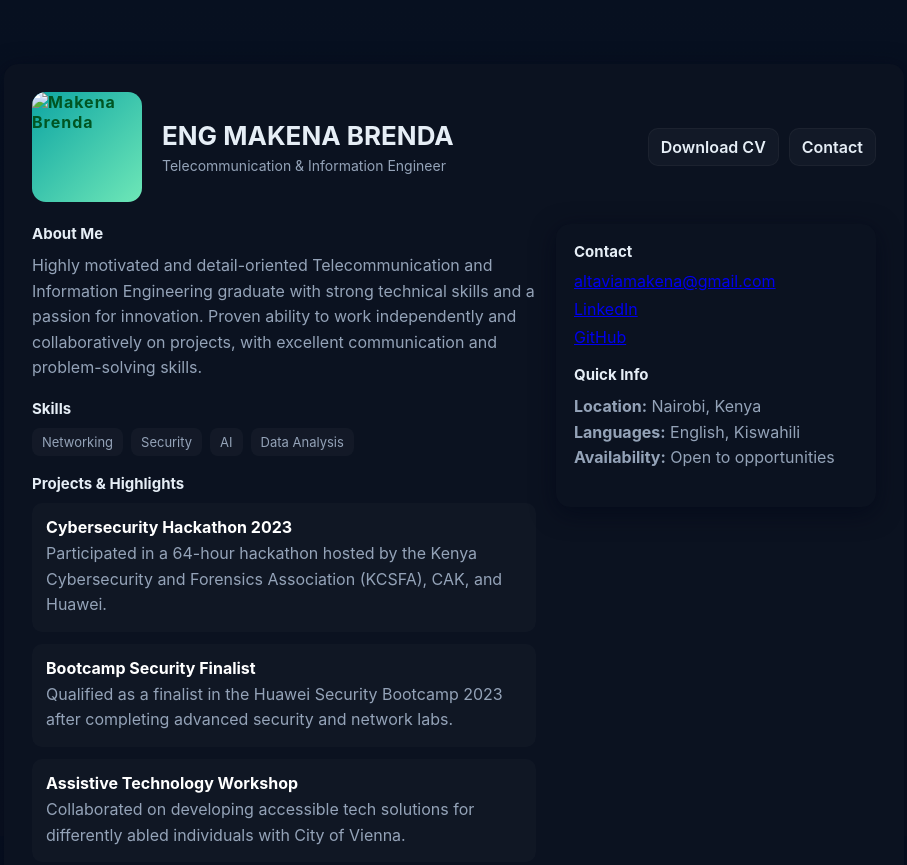
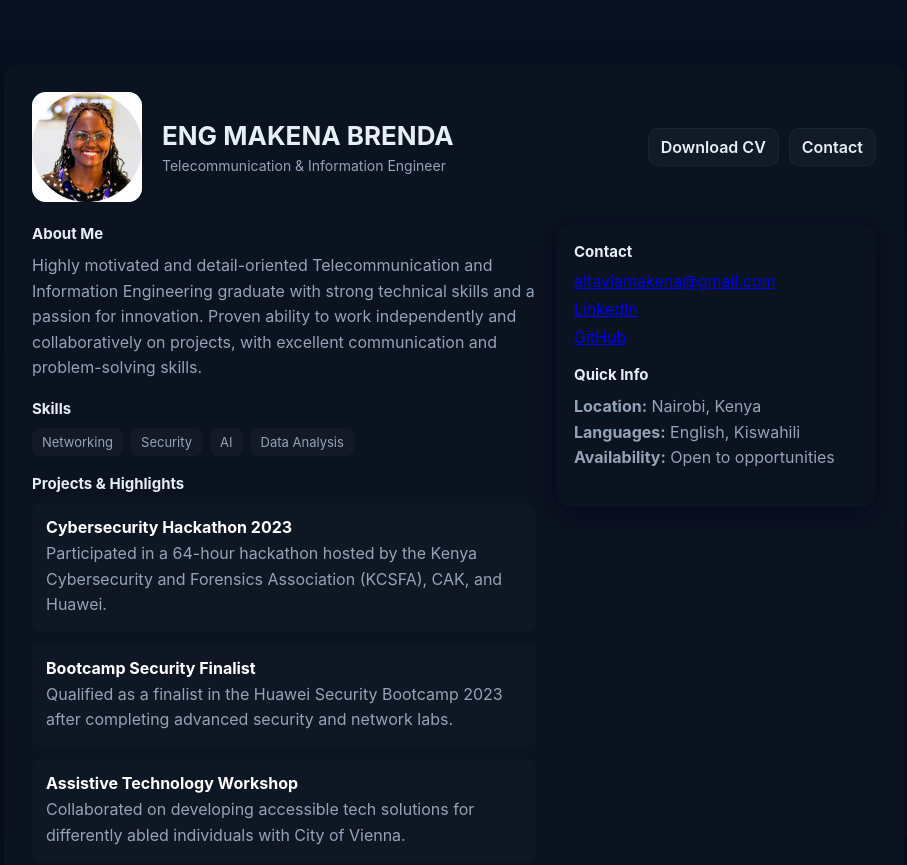
Before and after one commit to altaviaBrenda/altaviaBrenda.github.io, a plain HTML site: page index.html in a window 1280 px wide. Shown: the top 865 px of the page, without its empty margins (186-1093 px from the left). Drawn offline with Linux system fonts and the light colour scheme.

Commit message:
Change profile image format from jpg to jpeg

```diff
--- a/index.html
+++ b/index.html
@@ -38,7 +38,7 @@
   <div class="container">
     <div class="card">
       <header>
-       <img src="profile.jpg" alt="Makena Brenda" class="avatar" style="object-fit:cover;">
+       <img src="profile.jpeg" alt="Makena Brenda" class="avatar" style="object-fit:cover;">
 
         <div>
           <h1>ENG MAKENA BRENDA</h1>
```
